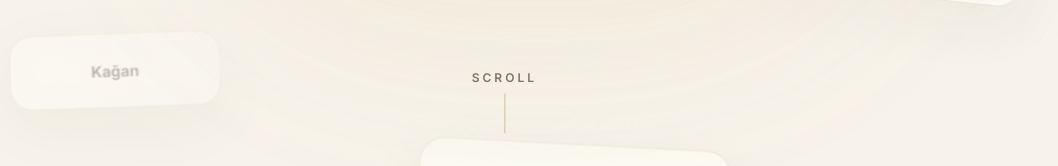
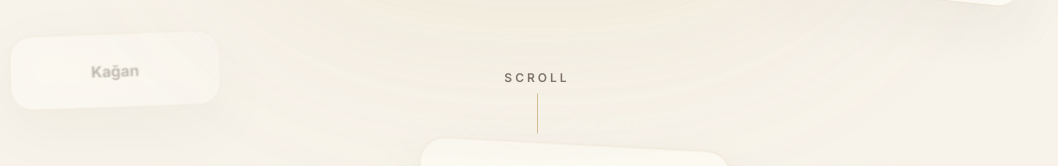
Before and after one commit to kuttabugame-glitch/kuttabu-game, a Next.js app: page /en in a window 1280 px wide. Shown: the part 634-800 px from the top of the page, without its empty margins (103-1161 px from the left). Built offline with nearby package versions, Linux system fonts and the light colour scheme.

Commit message:
Fix scroll hint alignment

```diff
--- a/app/globals.css
+++ b/app/globals.css
@@ -76,12 +76,12 @@ button {
   0%,
   100% {
     opacity: 0.55;
-    transform: translate(-50%, 0);
+    transform: translateY(0);
   }
 
   50% {
     opacity: 1;
-    transform: translate(-50%, 8px);
+    transform: translateY(8px);
   }
 }
 
--- a/components/hero/Hero.tsx
+++ b/components/hero/Hero.tsx
@@ -24,7 +24,7 @@ export default function Hero() {
     </span>
 
     <div className="h-10 w-px bg-[#B28A3C]/50" />
-      </div>
+  </div>
         </div>
     </section>
   );
```
